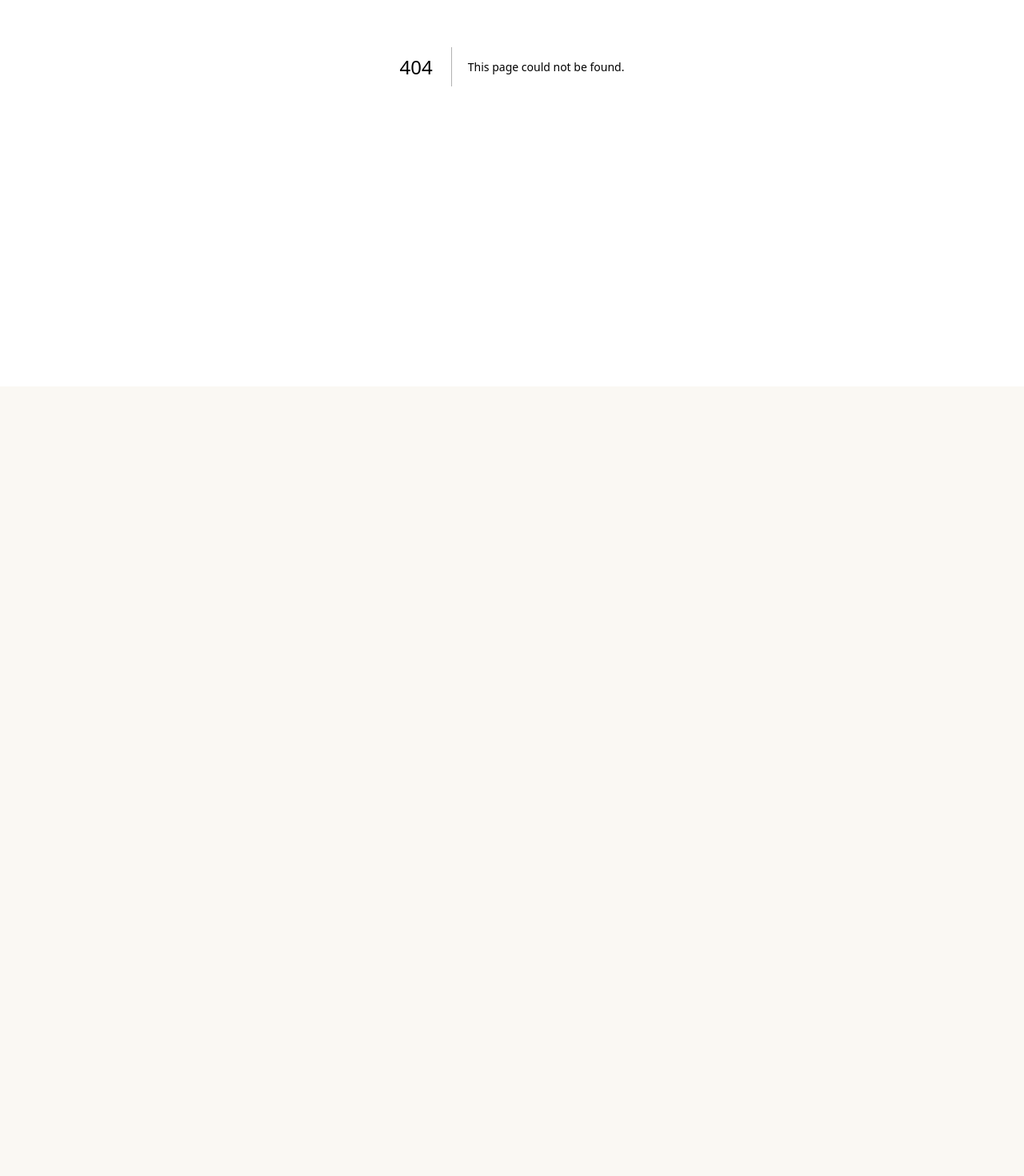
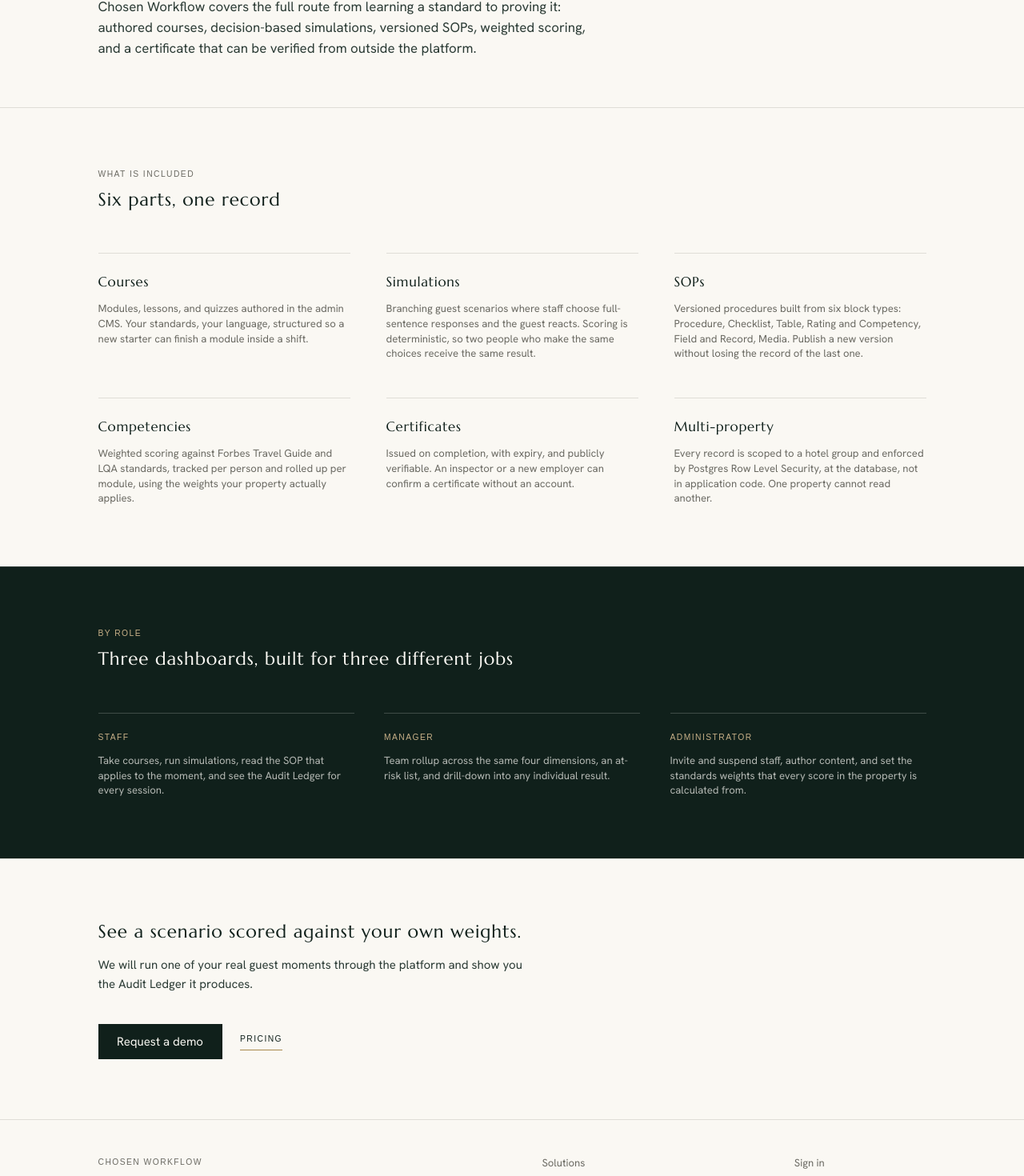
Before and after one commit to wks2019/Claude_opshiftsync, a Next.js app: page /solutions in a window 1280 px wide. Before the commit this address had no page. Shown: the part 317-1787 px from the top of the page at 80% size. Before the commit the page ends 800 px from the top, so only its background shows below. Built offline with nearby package versions, Linux system fonts and the light colour scheme; a web font is replaced by a local one.

Commit message:
feat(marketing): add Solutions and Pricing pages
Solutions covers the six platform capabilities and the three role
dashboards. Pricing is contact-for-pricing: the four variables that set
the quote, plus what every deployment includes, with no invented tiers.

```diff
--- /dev/null
+++ b/app/(marketing)/pricing/page.tsx
@@ -0,0 +1,112 @@
+import type { Metadata } from 'next'
+import Link from 'next/link'
+import { PageHeader } from '@/components/marketing/page-header'
+
+export const metadata: Metadata = {
+  title: 'Pricing | Chosen Workflow',
+  description:
+    'Chosen Workflow is priced per property and per seat, quoted after a short scoping call. Every deployment includes the full platform.',
+}
+
+const FACTORS = [
+  {
+    factor: 'Properties',
+    detail: 'How many properties are in scope, and whether they share one standards configuration or each hold their own.',
+  },
+  {
+    factor: 'Seats',
+    detail: 'Active staff, managers, and administrators. Seasonal properties are counted at peak, not annual average.',
+  },
+  {
+    factor: 'Standards',
+    detail: 'Forbes Travel Guide and LQA are configured as standard. Additional internal standards are scoped separately.',
+  },
+  {
+    factor: 'Content',
+    detail: 'Whether your team authors courses, SOPs, and simulations in the CMS, or we build the first set with you.',
+  },
+] as const
+
+const INCLUDED = [
+  'Courses, lessons, and quizzes',
+  'Decision-based simulations',
+  'Versioned SOPs, all six block types',
+  'Weighted competency scoring',
+  'Certificates with public verification',
+  'Staff, manager, and administrator dashboards',
+  'Tenant isolation enforced at the database',
+  'Unlimited authored content',
+] as const
+
+export default function PricingPage() {
+  return (
+    <>
+      <PageHeader
+        eyebrow="Pricing"
+        title="Priced per property, quoted after a scoping call."
+        standfirst="There is no self-serve tier. Standards configuration and tenant setup are done with you before anyone logs in, so the price is set once we know the shape of your estate."
+      />
+
+      <section className="border-t hairline">
+        <div className="mx-auto max-w-6xl px-6 py-20">
+          <div className="grid gap-16 lg:grid-cols-[3fr_2fr]">
+            <div>
+              <p className="eyebrow mb-2">What sets the price</p>
+              <h2 className="display mb-12 text-2xl text-ink">Four variables</h2>
+
+              <dl className="grid gap-10 sm:grid-cols-2">
+                {FACTORS.map((item) => (
+                  <div key={item.factor} className="border-t hairline pt-6">
+                    <dt className="display mb-2 text-lg text-ink">{item.factor}</dt>
+                    <dd className="text-sm text-stone">{item.detail}</dd>
+                  </div>
+                ))}
+              </dl>
+            </div>
+
+            <div className="border hairline p-8">
+              <p className="eyebrow mb-2 text-brass">Every deployment</p>
+              <h2 className="display mb-8 text-lg text-ink">
+                The whole platform, at every price
+              </h2>
+              <ul className="flex flex-col gap-3">
+                {INCLUDED.map((item) => (
+                  <li key={item} className="flex gap-3 text-sm text-ink-soft">
+                    <span aria-hidden="true" className="text-brass">
+                      &mdash;
+                    </span>
+                    <span>{item}</span>
+                  </li>
+                ))}
+              </ul>
+              <p className="mt-8 border-t hairline pt-6 text-sm text-stone">
+                Nothing above is gated behind a higher tier. There are no per-certificate or
+                per-simulation charges.
+              </p>
+            </div>
+          </div>
+        </div>
+      </section>
+
+      <section className="border-t hairline bg-ink text-paper">
+        <div className="mx-auto max-w-6xl px-6 py-20">
+          <h2 className="display max-w-2xl text-2xl text-paper">
+            Tell us the estate and we will send a number.
+          </h2>
+          <p className="mt-4 max-w-xl text-paper/70">
+            Properties, approximate headcount, and the standards you are measured against are enough
+            for a first quote.
+          </p>
+          <div className="mt-10">
+            <Link
+              href="/contact"
+              className="border border-paper px-6 py-2.5 text-paper transition-colors hover:bg-paper hover:text-ink"
+            >
+              Contact for pricing
+            </Link>
+          </div>
+        </div>
+      </section>
+    </>
+  )
+}
--- /dev/null
+++ b/app/(marketing)/solutions/page.tsx
@@ -0,0 +1,123 @@
+import type { Metadata } from 'next'
+import Link from 'next/link'
+import { PageHeader } from '@/components/marketing/page-header'
+
+export const metadata: Metadata = {
+  title: 'Solutions | Chosen Workflow',
+  description:
+    'Courses, decision-based simulations, versioned SOPs, weighted competency scoring, and verifiable certificates for luxury hospitality properties.',
+}
+
+const CAPABILITIES = [
+  {
+    name: 'Courses',
+    body: 'Modules, lessons, and quizzes authored in the admin CMS. Your standards, your language, structured so a new starter can finish a module inside a shift.',
+  },
+  {
+    name: 'Simulations',
+    body: 'Branching guest scenarios where staff choose full-sentence responses and the guest reacts. Scoring is deterministic, so two people who make the same choices receive the same result.',
+  },
+  {
+    name: 'SOPs',
+    body: 'Versioned procedures built from six block types: Procedure, Checklist, Table, Rating and Competency, Field and Record, Media. Publish a new version without losing the record of the last one.',
+  },
+  {
+    name: 'Competencies',
+    body: 'Weighted scoring against Forbes Travel Guide and LQA standards, tracked per person and rolled up per module, using the weights your property actually applies.',
+  },
+  {
+    name: 'Certificates',
+    body: 'Issued on completion, with expiry, and publicly verifiable. An inspector or a new employer can confirm a certificate without an account.',
+  },
+  {
+    name: 'Multi-property',
+    body: 'Every record is scoped to a hotel group and enforced by Postgres Row Level Security, at the database, not in application code. One property cannot read another.',
+  },
+] as const
+
+const ROLES = [
+  {
+    role: 'Staff',
+    line: 'Take courses, run simulations, read the SOP that applies to the moment, and see the Audit Ledger for every session.',
+  },
+  {
+    role: 'Manager',
+    line: 'Team rollup across the same four dimensions, an at-risk list, and drill-down into any individual result.',
+  },
+  {
+    role: 'Administrator',
+    line: 'Invite and suspend staff, author content, and set the standards weights that every score in the property is calculated from.',
+  },
+] as const
+
+export default function SolutionsPage() {
+  return (
+    <>
+      <PageHeader
+        eyebrow="Solutions"
+        title="One platform for the standards you are inspected against."
+        standfirst="Chosen Workflow covers the full route from learning a standard to proving it: authored courses, decision-based simulations, versioned SOPs, weighted scoring, and a certificate that can be verified from outside the platform."
+      />
+
+      <section className="border-t hairline">
+        <div className="mx-auto max-w-6xl px-6 py-20">
+          <p className="eyebrow mb-2">What is included</p>
+          <h2 className="display mb-14 text-2xl text-ink">Six parts, one record</h2>
+
+          <div className="grid gap-x-12 gap-y-12 sm:grid-cols-2 lg:grid-cols-3">
+            {CAPABILITIES.map((item) => (
+              <div key={item.name} className="border-t hairline pt-6">
+                <h3 className="display mb-3 text-lg text-ink">{item.name}</h3>
+                <p className="text-sm text-stone">{item.body}</p>
+              </div>
+            ))}
+          </div>
+        </div>
+      </section>
+
+      <section className="border-t hairline bg-ink text-paper">
+        <div className="mx-auto max-w-6xl px-6 py-20">
+          <p className="eyebrow mb-2 text-brass-soft">By role</p>
+          <h2 className="display mb-14 text-2xl text-paper">
+            Three dashboards, built for three different jobs
+          </h2>
+
+          <dl className="grid gap-10 sm:grid-cols-3">
+            {ROLES.map((item) => (
+              <div key={item.role} className="border-t border-paper/20 pt-6">
+                <dt className="eyebrow mb-3 text-brass-soft">{item.role}</dt>
+                <dd className="text-sm text-paper/70">{item.line}</dd>
+              </div>
+            ))}
+          </dl>
+        </div>
+      </section>
+
+      <section className="border-t hairline">
+        <div className="mx-auto max-w-6xl px-6 py-20">
+          <h2 className="display max-w-2xl text-2xl text-ink">
+            See a scenario scored against your own weights.
+          </h2>
+          <p className="mt-4 max-w-xl text-ink-soft">
+            We will run one of your real guest moments through the platform and show you the Audit
+            Ledger it produces.
+          </p>
+          <div className="mt-10 flex flex-wrap items-center gap-6">
+            <Link
+              href="/contact"
+              className="border border-ink bg-ink px-6 py-2.5 text-paper transition-colors hover:bg-transparent hover:text-ink"
+            >
+              Request a demo
+            </Link>
+            <Link
+              href="/pricing"
+              className="eyebrow border-b border-brass pb-1 text-ink transition-colors hover:text-brass"
+            >
+              Pricing
+            </Link>
+          </div>
+        </div>
+      </section>
+    </>
+  )
+}
```
